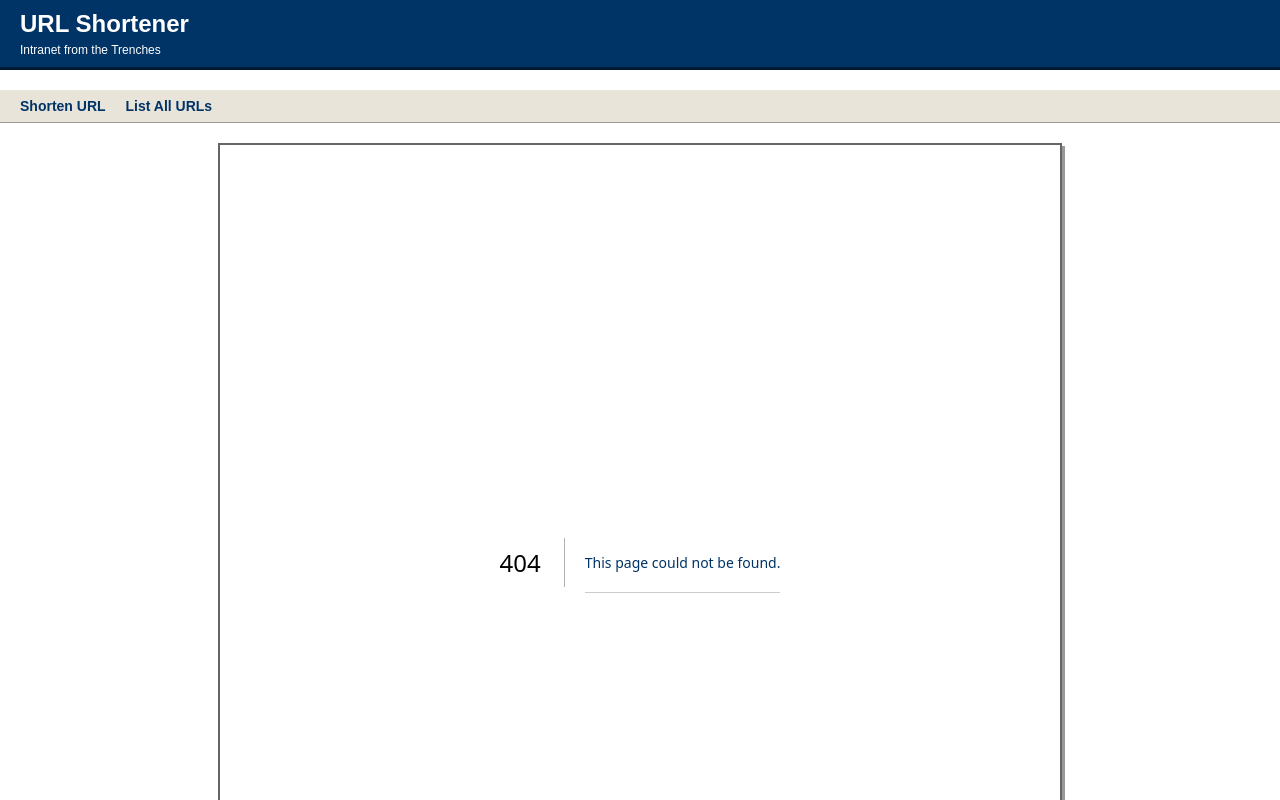
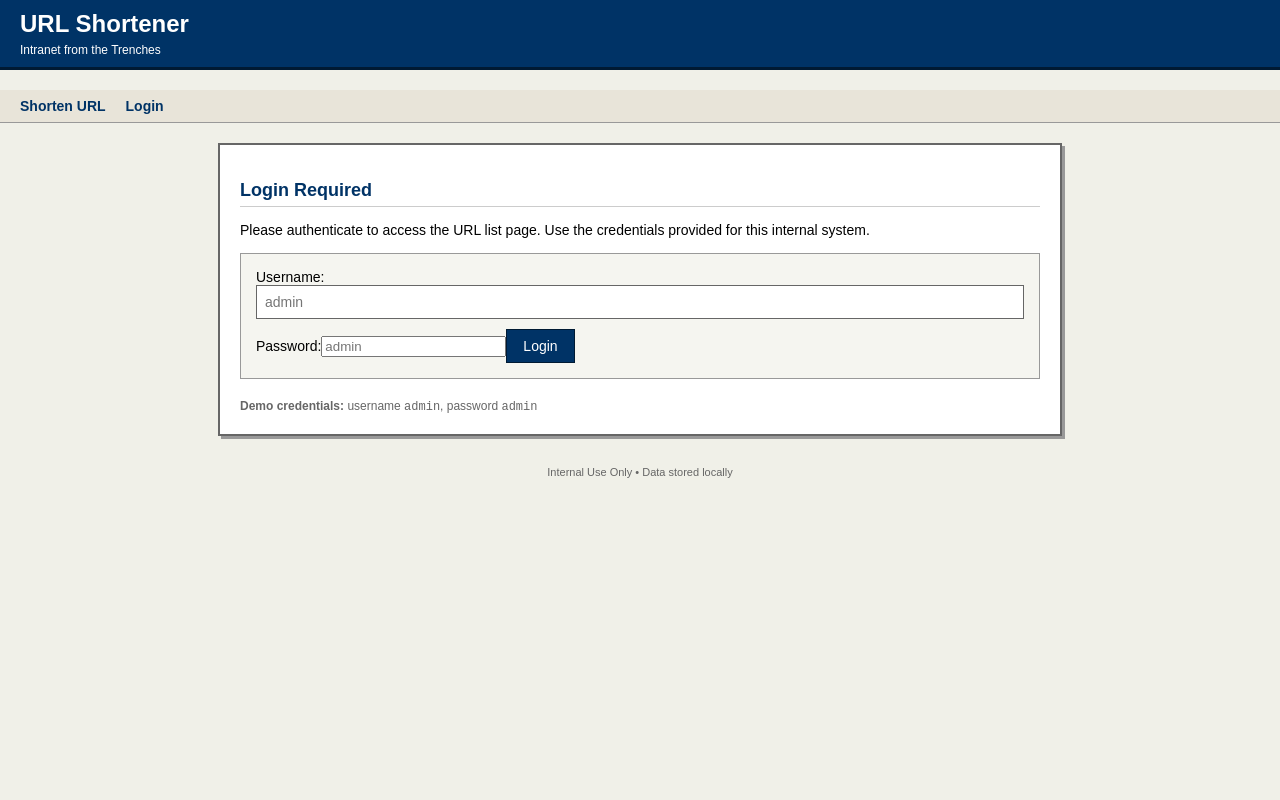
Before and after one commit to jaloplo/ai-ender-pearl, a Next.js app: page /login in a window 1280 px wide. Before the commit this address had no page. Shown: the top 800 px of the page. Built offline with nearby package versions, Linux system fonts and the light colour scheme; no server answers.

Commit message:
feat: basic Authentication Implementation

```diff
--- a/app/layout.js
+++ b/app/layout.js
@@ -1,4 +1,5 @@
 import './globals.css';
+import { cookies } from 'next/headers';
 
 export const metadata = {
   title: 'URL Shortener - Intranet from the Trenches',
@@ -6,6 +7,10 @@ export const metadata = {
 };
 
 export default function RootLayout({ children }) {
+  const cookieStore = cookies();
+  const authCookie = cookieStore.get('auth');
+  const isAuthenticated = authCookie && authCookie.value === 'true';
+
   return (
     <html lang="en">
       <body>
@@ -15,7 +20,14 @@ export default function RootLayout({ children }) {
         </header>
         <nav>
           <a href="/">Shorten URL</a>
-          <a href="/list">List All URLs</a>
+          {isAuthenticated ? (
+            <>
+              <a href="/list">List All URLs</a>
+              <a href="/api/auth/logout" style={{ float: 'right' }}>Logout</a>
+            </>
+          ) : (
+            <a href="/login">Login</a>
+          )}
         </nav>
         <div className="container">
           {children}
--- /dev/null
+++ b/app/login/page.js
@@ -0,0 +1,84 @@
+'use client';
+
+import { useState } from 'react';
+
+export default function LoginPage() {
+  const [username, setUsername] = useState('');
+  const [password, setPassword] = useState('');
+  const [error, setError] = useState('');
+  const [loading, setLoading] = useState(false);
+
+  const handleSubmit = async (e) => {
+    e.preventDefault();
+    setError('');
+    setLoading(true);
+
+    try {
+      const response = await fetch('/api/auth/login', {
+        method: 'POST',
+        headers: {
+          'Content-Type': 'application/json',
+        },
+        body: JSON.stringify({ username: username.trim(), password: password.trim() }),
+      });
+
+      const data = await response.json();
+
+      if (!response.ok) {
+        setError(data.error || 'Login failed');
+      } else {
+        // Success - redirect to protected list page
+        window.location.href = '/list';
+      }
+    } catch (err) {
+      setError('Network error. Please try again.');
+    } finally {
+      setLoading(false);
+    }
+  };
+
+  return (
+    <>
+      <h2>Login Required</h2>
+      <p style={{ marginBottom: '15px' }}>
+        Please authenticate to access the URL list page. Use the credentials provided for this internal system.
+      </p>
+
+      <form onSubmit={handleSubmit}>
+        <label htmlFor="username">Username:</label>
+        <input
+          type="text"
+          id="username"
+          value={username}
+          onChange={(e) => setUsername(e.target.value)}
+          placeholder="admin"
+          disabled={loading}
+          required
+        />
+        <label htmlFor="password">Password:</label>
+        <input
+          type="password"
+          id="password"
+          value={password}
+          onChange={(e) => setPassword(e.target.value)}
+          placeholder="admin"
+          disabled={loading}
+          required
+        />
+        <button type="submit" disabled={loading}>
+          {loading ? 'Logging in...' : 'Login'}
+        </button>
+      </form>
+
+      {error && (
+        <div className="error">
+          {error}
+        </div>
+      )}
+
+      <div style={{ marginTop: '20px', fontSize: '12px', color: '#666' }}>
+        <strong>Demo credentials:</strong> username <code>admin</code>, password <code>admin</code>
+      </div>
+    </>
+  );
+}
--- a/data/urls.json
+++ b/data/urls.json
@@ -4,6 +4,11 @@
       "id": "mHdNzG",
       "original": "https://intranetfromthetrenches.substack.com/",
       "created": "2026-07-16T14:51:43.173Z"
+    },
+    {
+      "id": "uJRGPg",
+      "original": "https://www.youtube.com/",
+      "created": "2026-07-16T14:54:58.394Z"
     }
   ]
 }
```
Also changed, not shown: app/api/auth/login/route.js (added, +32 -0 lines), app/api/auth/logout/route.js (added, +16 -0 lines), app/list/page.js (+15 -1 lines), middleware.js (added, +31 -0 lines), 1 other file (tests, documents, lock files or other folders).
